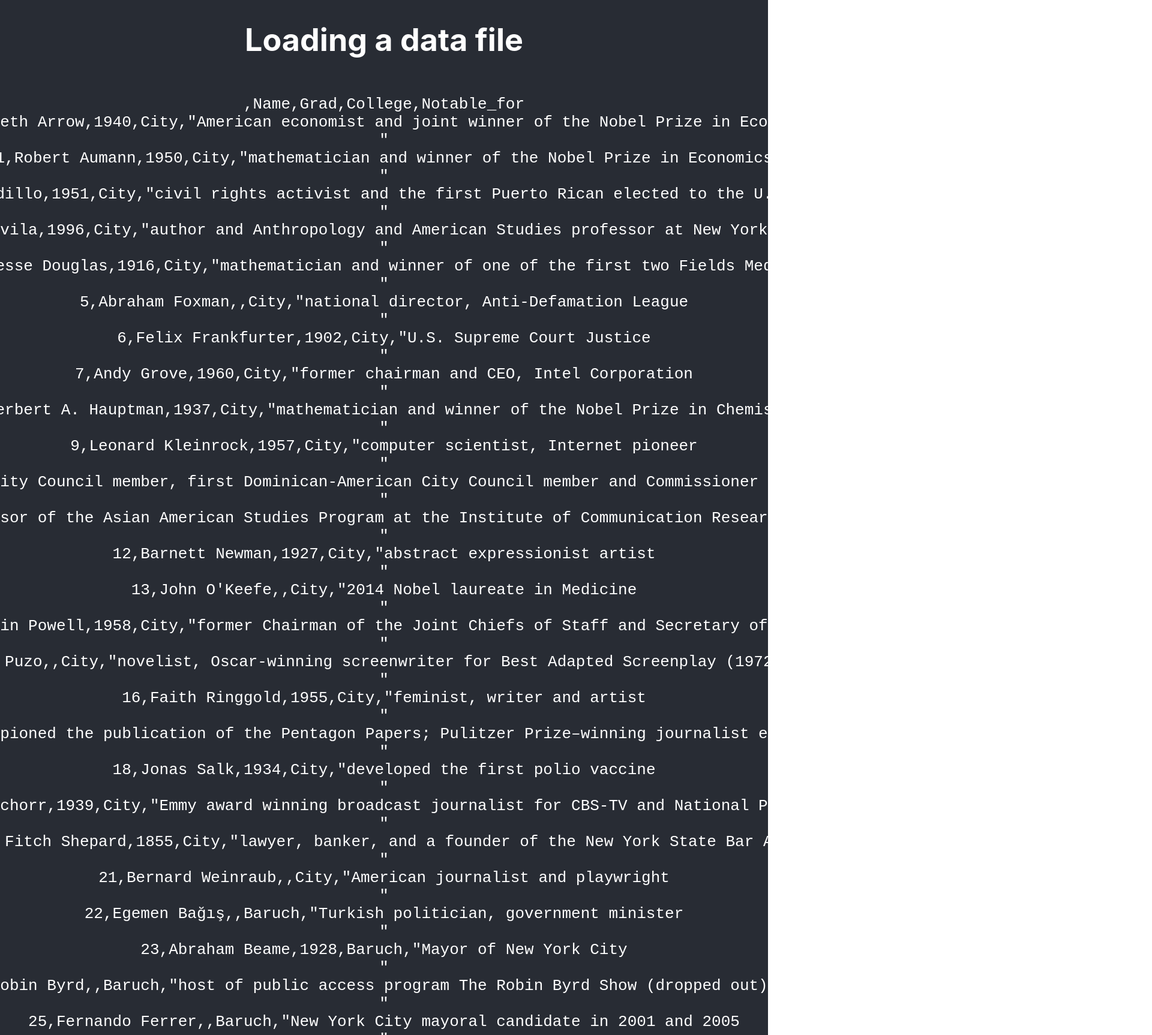
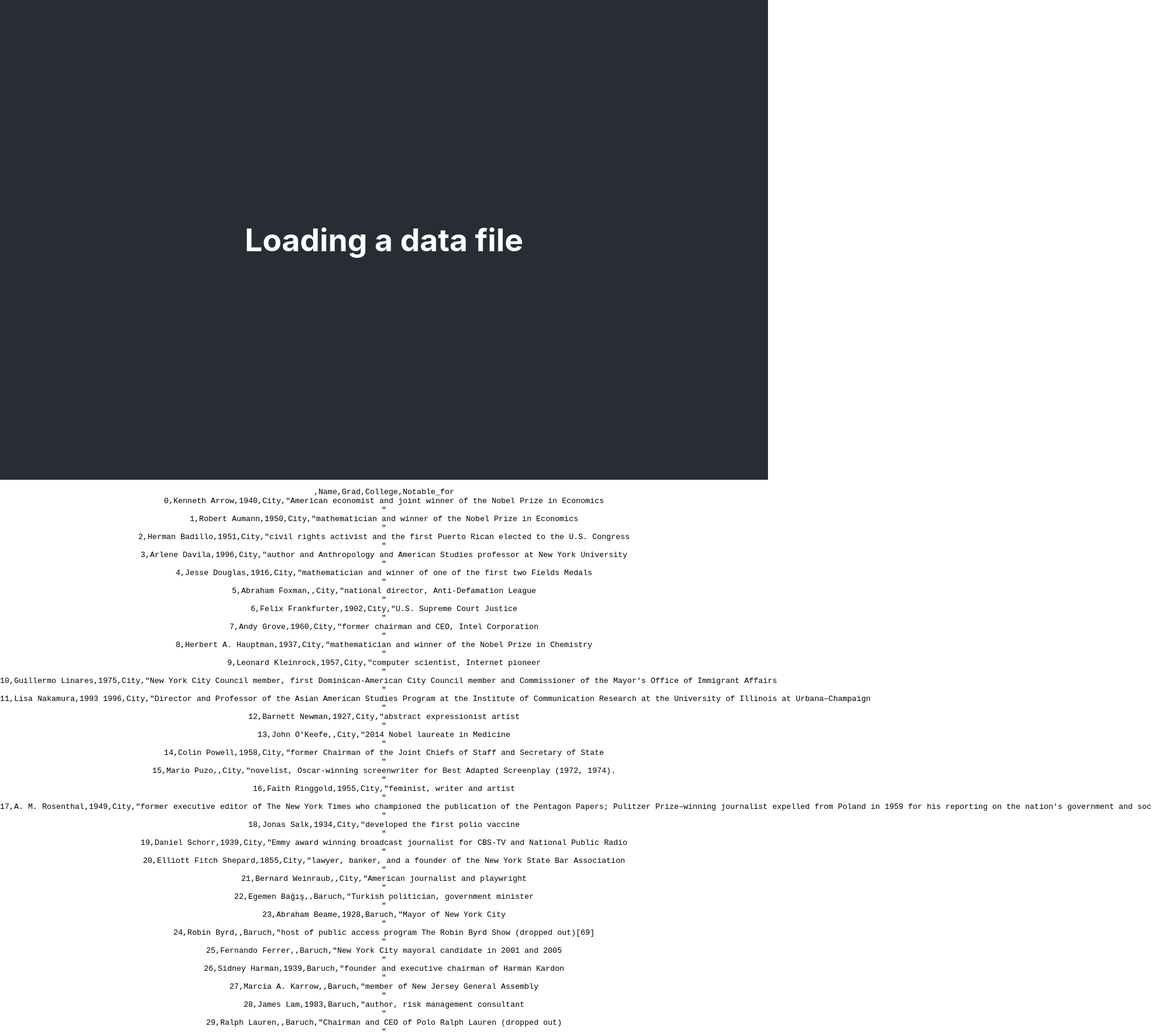
Before and after one commit to mdogy/csv-react-v2, a React (Create React App) app in the folder csv-react/: page / in a window 1280 px wide. Shown: the top 1726 px of the page at 60% size, 1920 px wide, since content can reach past the window. Built offline with nearby package versions, Linux system fonts and the light colour scheme.

Commit message:
moved data display to component

```diff
--- a/csv-react/src/App.js
+++ b/csv-react/src/App.js
@@ -11,6 +11,7 @@
 
 
   componentDidMount (){
+    // This is where we get the data
     fetch(process.env.PUBLIC_URL + '/CUNY_Alum.csv').then(
       response =>  response.text()
     ).then(
@@ -23,18 +24,27 @@
 
 
   render() {
+    // This renders the whole page
     return  (
       <div className="App">
         <header className="App-header">
           <h1>Loading a data file</h1>
-          <pre>
-            {this.state.value}
-          </pre>
         </header>
+          <DataTable data={this.state.value}></DataTable>
       </div>
     );
   };
 
+}
+
+function DataTable (props){
+  return (
+    <div>
+      <pre>
+        {props.data}
+      </pre>
+    </div>
+  )
 }
 
 function csv2data(csv_text){
```
